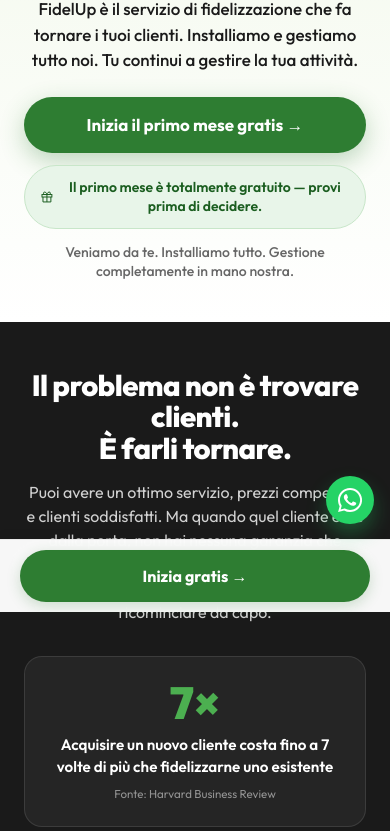
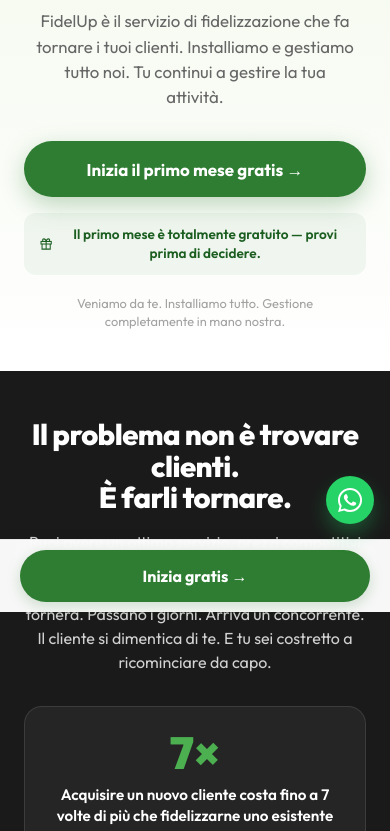
Before and after one commit to fidelupinfo-prog/pagina-fidelup, a website: page index.html in a window 390 px wide. Shown: the part 232-1063 px from the top of the page. Drawn offline with nearby package versions, Linux system fonts and the light colour scheme.

Commit message:
style(mobile): reduce visual text density in hero section

```diff
--- a/index.html
+++ b/index.html
@@ -103,8 +103,8 @@
         .hero-grid { display: grid; grid-template-columns: 1.2fr 0.8fr; gap: 60px; align-items: center; position: relative; }
         .hero-eyebrow { font-size: 0.9rem; font-weight: 800; color: var(--primary); letter-spacing: 2px; text-transform: uppercase; margin-bottom: 16px; }
         .hero h1 { margin-bottom: 24px; }
-        .hero p { font-size: 1.25rem; margin-bottom: 40px; max-width: 600px; color: var(--text-dark); font-weight: 500; }
-        .hero-microcopy { font-size: 0.9rem; color: var(--text-muted); margin-top: 16px; font-weight: 500; }
+        .hero p { font-size: 1.25rem; margin-bottom: 40px; max-width: 600px; color: var(--text-muted); font-weight: 400; line-height: 1.6; }
+        .hero-microcopy { font-size: 0.85rem; color: var(--text-muted); opacity: 0.8; margin-top: 16px; font-weight: 400; }
 
         .hero-visual-wrapper { grid-column: 2; grid-row: 1; display: flex; justify-content: center; align-items: center; width: 100%; height: 100%; position: relative; z-index: 1; pointer-events: none; }
         .hero-visual { width: 100%; max-width: 400px; height: auto; object-fit: contain; display: block; }
@@ -121,7 +121,7 @@
         @media(max-width:768px){ .hero-split-visual { display:none; } }
 
         /* HERO MICRO-BADGE */
-        .hero-primo-badge { display: inline-flex; align-items: center; gap: 8px; margin-top: 16px; font-size: 0.85rem; font-weight: 600; color: var(--primary-dark); background: var(--surface-green); padding: 8px 16px; border-radius: 100px; border: 1px solid var(--surface-green-alt); }
+        .hero-primo-badge { display: inline-flex; align-items: center; gap: 8px; margin-top: 16px; font-size: 0.85rem; font-weight: 600; color: var(--primary-dark); background: rgba(46, 125, 50, 0.08); padding: 8px 16px; border-radius: 12px; }
 
         /* DESKTOP BANNER PRIMO MESE */
         .pm-banner { display: flex; align-items: center; justify-content: center; gap: 12px; background: var(--primary-dark); color: white; padding: 10px 24px; font-size: 0.85rem; font-weight: 700; letter-spacing: 0.5px; position: fixed; top: 60px; left: 0; right: 0; z-index: 999; transition: transform 0.3s ease; }
@@ -394,24 +394,26 @@
             .hero-visual-wrapper { display: none; }
 
             /* Hero eyebrow */
-            .hero-eyebrow { font-size: 0.75rem; margin-bottom: 10px; }
+            .hero-eyebrow { font-size: 0.75rem; margin-bottom: 16px; }
 
             /* Headline responsive y bien compuesto */
             .hero h1 {
                 font-size: clamp(1.85rem, 8.5vw, 2.2rem);
                 line-height: 1.08;
                 letter-spacing: -0.025em;
-                margin-bottom: 14px;
+                margin-bottom: 20px;
             }
 
             /* Subheadline */
             .hero p {
-                font-size: 1.06rem;
+                font-size: 1.05rem;
                 line-height: 1.5;
-                max-width: 340px;
+                color: var(--text-muted);
+                font-weight: 400;
+                max-width: 320px;
                 margin-left: auto;
                 margin-right: auto;
-                margin-bottom: 24px;
+                margin-bottom: 32px;
             }
 
             /* CTA principal hero */
@@ -421,6 +423,7 @@
                 min-height: 56px;
                 padding: 14px 20px;
                 font-size: 1.06rem;
+                margin-bottom: 16px;
             }
 
             /* Badge reassurance — visual pill, NO botón */
@@ -428,21 +431,24 @@
                 width: 100%;
                 max-width: 100%;
                 padding: 12px 16px;
-                font-size: 0.875rem;
-                line-height: 1.35;
-                margin-top: 12px;
-                border-radius: 999px;
+                font-size: 0.85rem;
+                line-height: 1.4;
+                margin-top: 0;
+                border-radius: 12px;
                 justify-content: center;
                 text-align: center;
                 display: flex;
+                background: rgba(46, 125, 50, 0.06);
+                color: var(--primary-dark);
             }
 
             /* Microcopy */
             .hero-microcopy {
-                font-size: 0.875rem;
+                font-size: 0.8rem;
                 line-height: 1.4;
-                max-width: 330px;
-                margin: 14px auto 0;
+                max-width: 300px;
+                margin: 20px auto 0;
+                opacity: 0.6;
             }
 
             /* Sections padding — hero ya tiene padding propio arriba */
```
